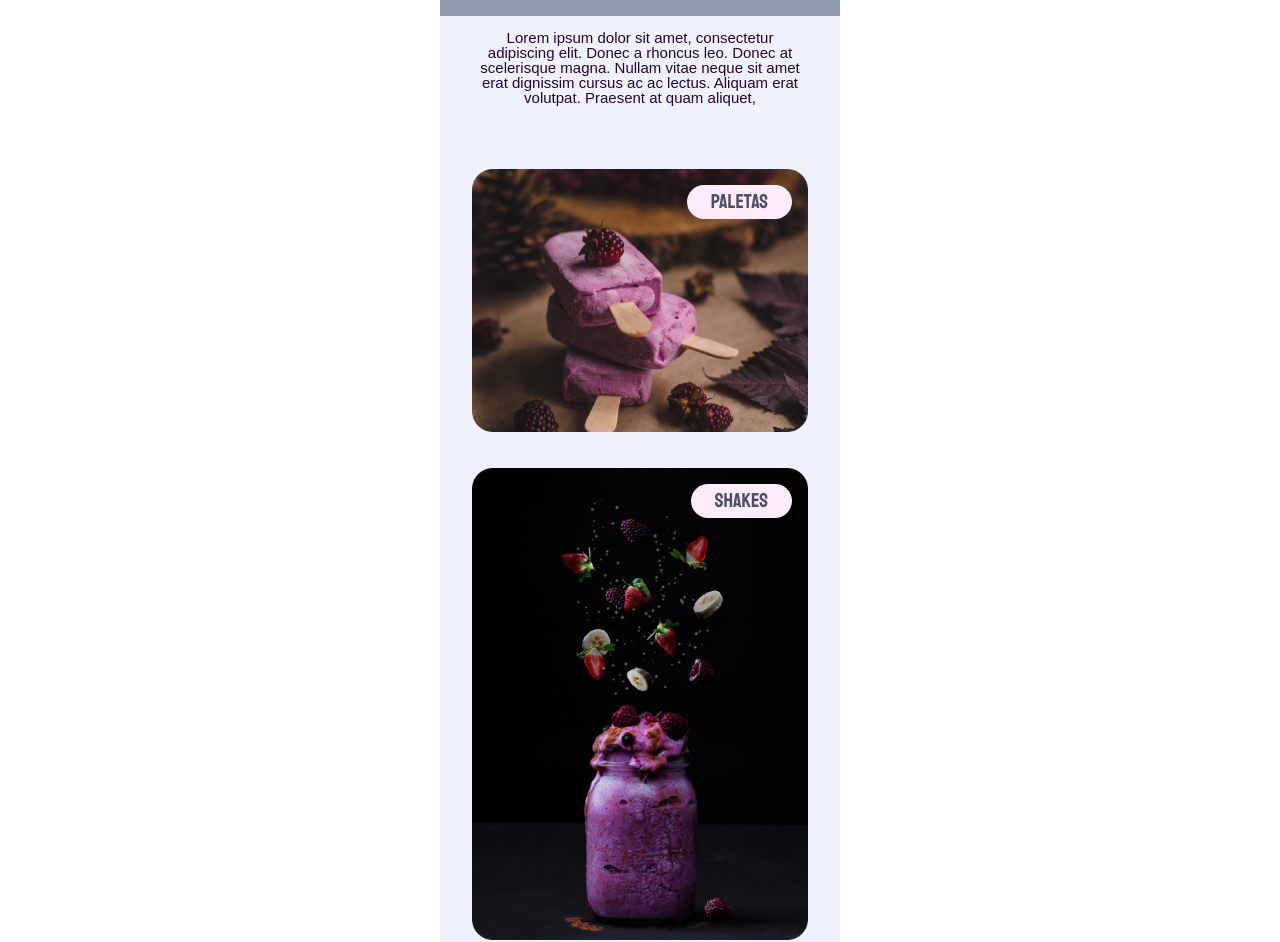
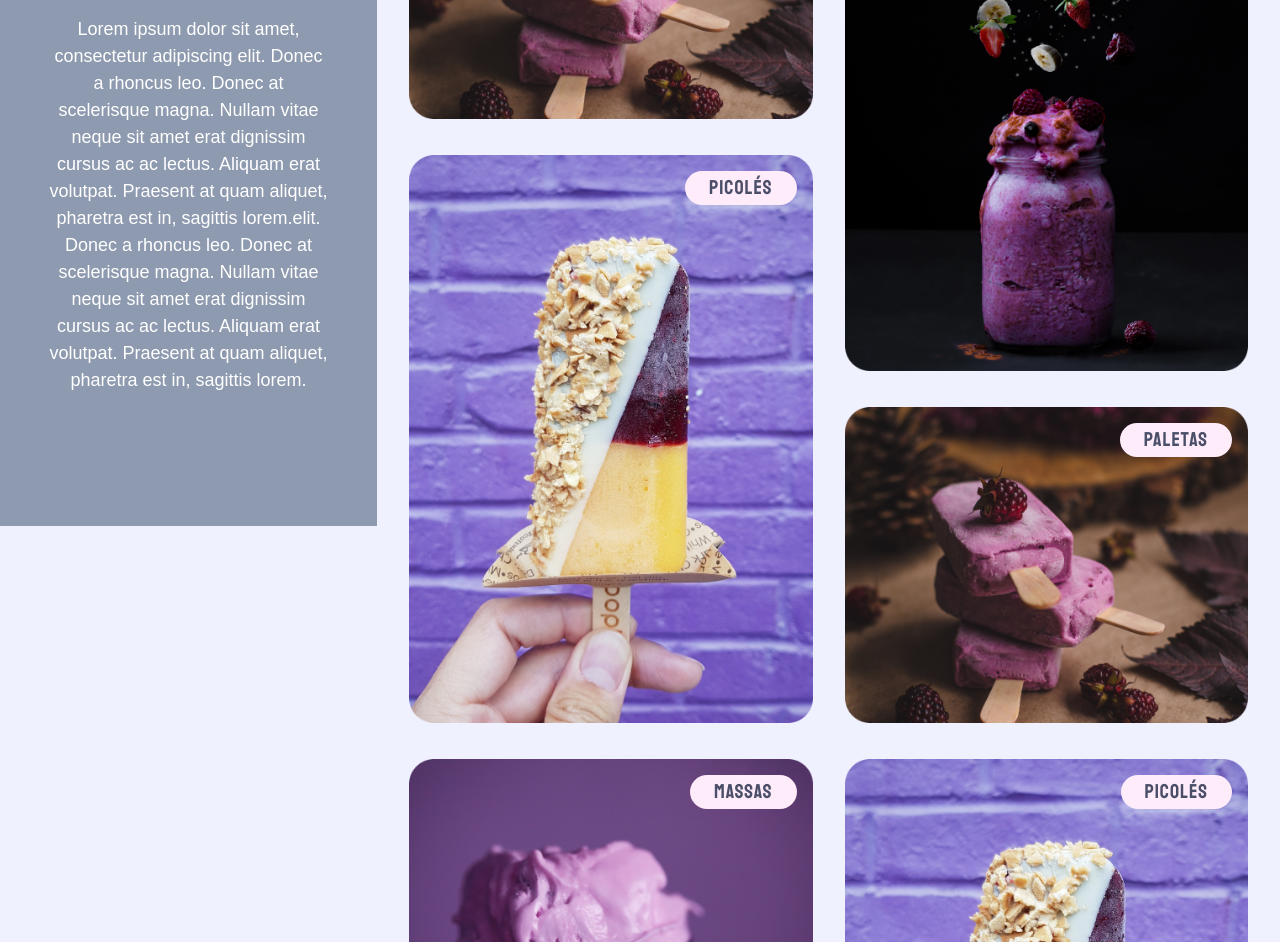
Before and after one commit to GabrielRARodrigues/Explorer-SpaceCream, a plain HTML site: page index.html in a window 1280 px wide. Shown: the part 274-1216 px from the top of the page. Drawn offline with Linux system fonts and the light colour scheme; a web font is replaced by a local one.

Commit message:
Recriando a versão dos intrutores

```diff
--- a/index.html
+++ b/index.html
@@ -18,16 +18,27 @@
       <header>
         <img
           src="images/logo.svg"
-        alt="Logo do Space Cream, um desenho de um sorvete rosa com um desenho uma lua com anéis atrás"
+          alt="Logo do Space Cream, um desenho de um sorvete rosa com um desenho de uma lua com anéis atrás"
         />
         <h1>Space cream</h1>
+        <div class="intro-desktop">
+          <p>
+            Lorem ipsum dolor sit amet, consectetur adipiscing elit. Donec a
+            rhoncus leo. Donec at scelerisque magna. Nullam vitae neque sit amet
+            erat dignissim cursus ac ac lectus. Aliquam erat volutpat. Praesent
+            at quam aliquet, pharetra est in, sagittis lorem.elit. Donec a
+            rhoncus leo. Donec at scelerisque magna. Nullam vitae neque sit amet
+            erat dignissim cursus ac ac lectus. Aliquam erat volutpat. Praesent
+            at quam aliquet, pharetra est in, sagittis lorem.
+          </p>
+        </div>
       </header>
       <main>
         <p>
-        Lorem ipsum dolor sit amet, consectetur adipiscing elit. Donec a rhoncus
-        leo. Donec at scelerisque magna. Nullam vitae neque sit amet erat
-        dignissim cursus ac ac lectus. Aliquam erat volutpat. Praesent at quam
-        aliquet,
+          Lorem ipsum dolor sit amet, consectetur adipiscing elit. Donec a
+          rhoncus leo. Donec at scelerisque magna. Nullam vitae neque sit amet
+          erat dignissim cursus ac ac lectus. Aliquam erat volutpat. Praesent at
+          quam aliquet,
         </p>
         <div class="cards">
           <div class="card">
@@ -46,6 +57,20 @@
           </div>
           <div class="card">
             <img
+              src="images/sorvete1.png"
+              alt="Três picolés rosas um sobre o ortro com uma amora sobre o que está mais acima, com várias amorasl ao lado"
+            />
+            <h3>paletas</h3>
+          </div>
+          <div class="card">
+            <img
+              src="images/sorvete4.png"
+              alt="Uma mão segurando um picolé dividido diagonalmente em dois sabores, e uma parede de tijolos roxa atrás"
+            />
+            <h3>Picolés</h3>
+          </div>
+          <div class="card">
+            <img
               src="images/sorvete3.png"
               alt="Uma bola de sorvete não muito éferica, dentro de uma colher de sorvete preta, comum fundo roxo atrás"
             />
@@ -58,9 +83,9 @@
             />
             <h3>Picolés</h3>
           </div>
+
         </div>
       </main>
     </div>
-
   </body>
 </html>
--- a/style.css
+++ b/style.css
@@ -17,11 +17,10 @@
 }
 body {
   font-size: 1.6rem;
+  background-color: var(--bg-color);
 }
 .page {
   margin-inline: auto;
-  max-width: 400px;
-  background-color: var(--bg-color);
 }
 
 header {
@@ -43,19 +42,25 @@ header h1 {
   padding-block: 0.8rem;
   background-color: var(--title-bg-color);
   text-transform: uppercase;
-  margin-top: 3.2rem;
+  margin-block: 3.2rem;
   letter-spacing: 0.05em;
   text-shadow: 0px 2px 2px rgba(0, 0, 0, 0.25);
 }
+
 header img {
   max-width: 14rem;
 }
 
+.intro-desktop {
+  display: none;
+}
+
 main {
   padding: 1.4rem 3.2rem 6rem;
+  margin-inline: auto;
 }
 
-p {
+main p {
   font-family: var(--text-font);
   font-size: 1.5rem;
   font-weight: 400;
@@ -66,8 +71,7 @@ p {
 
 .cards {
   margin-top: 6.4rem;
-  display: flex;
-  flex-direction: column;
+  display: grid;
   gap: 3.2rem;
 }
 
@@ -76,6 +80,7 @@ p {
 }
 .card img {
   animation: downtop 1000ms;
+
 }
 
 .card h3 {
@@ -89,6 +94,7 @@ p {
   padding-inline: 2.4rem;
   position: absolute;
   top: 16px;
+  letter-spacing: 0.05em;
   right: 16px;
   animation: topdown 500ms 500ms backwards;
 }
@@ -115,3 +121,91 @@ p {
     transform: translateY(0);
   }
 }
+
+@media screen and (min-width: 900px) {
+  .page {
+    display: flex;
+  }
+
+  header {
+    width: 37.7rem;
+    position: fixed;
+    height: 100vh;
+  }
+
+  main {
+    max-width: 100%;
+  }
+  main p {
+    display: none;
+  }
+
+  .intro-desktop {
+    font-family: var(--text-font);
+    display: block;
+    color: var(--main-title-color);
+    font-size: 1.8rem;
+    line-height: 1.5;
+    width: 28rem;
+    text-align: center;
+    margin-inline: auto;
+  }
+
+  .cards {
+    margin-left: 37.7rem;
+    grid-template-areas:
+      'A B'
+      'C B'
+      'C D'
+      'E F'
+      ;
+  }
+
+  .card:nth-child(1) {
+    grid-area: A;
+  }
+  .card:nth-child(2) {
+    grid-area: B;
+  }
+  .card:nth-child(3) {
+    grid-area: D;
+  }
+  .card:nth-child(4) {
+    grid-area: C;
+  }
+  .card:nth-child(5) {
+    grid-area: E;
+  }
+  .card:nth-child(6) {
+    grid-area: F;
+  }
+
+}
+
+@media screen and (min-width: 1440px) {
+  .cards {
+    grid-template-areas:
+      'A B C'
+      'D B E'
+      'D F E';
+  }
+
+  .card:nth-child(1) {
+    grid-area: A;
+  }
+  .card:nth-child(2) {
+    grid-area: B;
+  }
+  .card:nth-child(3) {
+    grid-area: C;
+  }
+  .card:nth-child(4) {
+    grid-area: D;
+  }
+  .card:nth-child(5) {
+    grid-area: F;
+  }
+  .card:nth-child(6) {
+    grid-area: E;
+  }
+}
```
Lines whose indentation alone changed are shown as unchanged.
